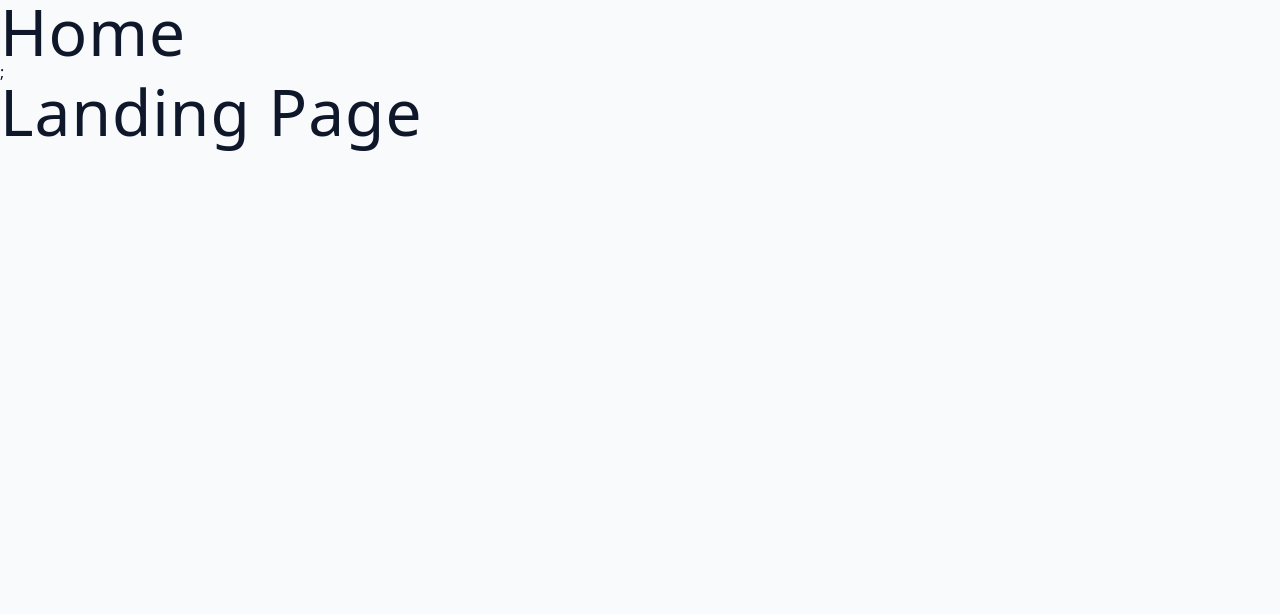
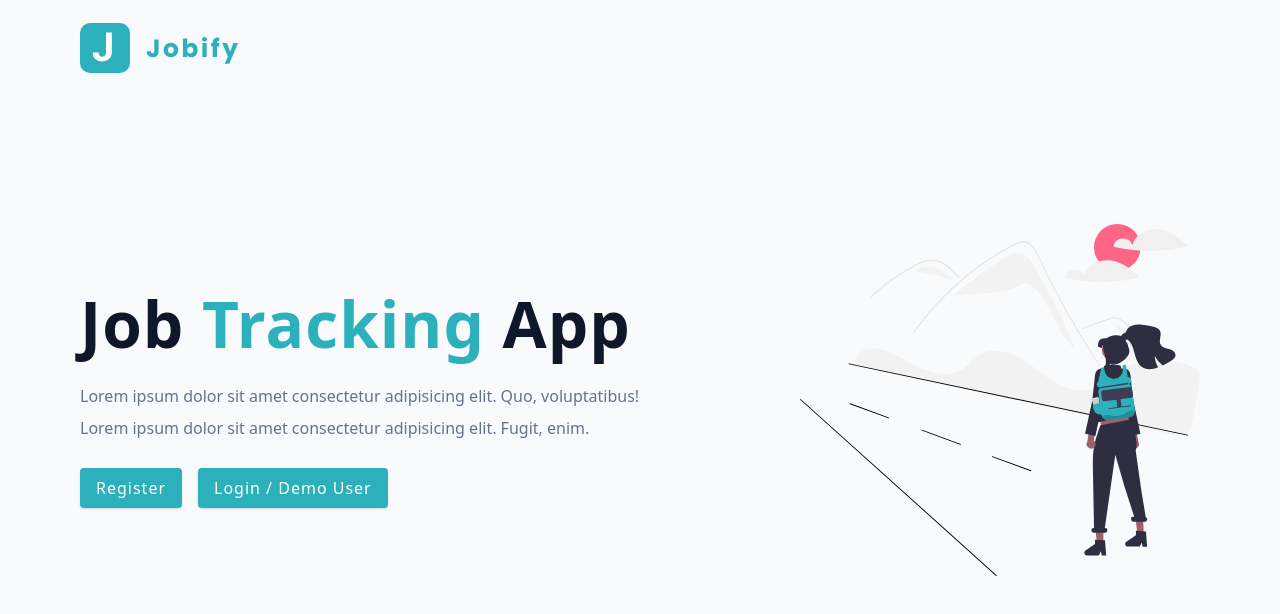
Before and after one commit to imnomee/CA-MERN-FULL, a React (Vite) app in the folder client/: page / in a window 1280 px wide. Shown: the top 614 px of the page. Built offline with nearby package versions, Linux system fonts and the light colour scheme.

Commit message:
landing page and logo done

```diff
--- /dev/null
+++ b/client/src/components/Logo.jsx
@@ -0,0 +1,7 @@
+import logo from '../assets/images/logo.svg';
+
+const Logo = () => {
+    return <img src={logo} alt="logo" className="logo" />;
+};
+
+export default Logo;
--- /dev/null
+++ b/client/src/components/index.js
@@ -0,0 +1 @@
+export { default as Logo } from './Logo';
--- a/client/src/pages/HomeLayout.jsx
+++ b/client/src/pages/HomeLayout.jsx
@@ -3,7 +3,6 @@
 const HomeLayout = () => {
     return (
         <div>
-            <h1>Home</h1>;
             <Outlet />
         </div>
     );
--- a/client/src/pages/Landing.jsx
+++ b/client/src/pages/Landing.jsx
@@ -1,5 +1,36 @@
+import Wrapper from '../assets/wrappers/LandingPage';
+import main from '../assets/images/main.svg';
+
+import { Link } from 'react-router-dom';
+import { Logo } from '../components/index';
+
 const Landing = () => {
-    return <h1>Landing Page</h1>;
+    return (
+        <Wrapper>
+            <nav>
+                <Logo />
+            </nav>
+            <div className="container page">
+                <div className="info">
+                    <h1>
+                        Job <span>tracking</span> App
+                    </h1>
+                    <p>
+                        Lorem ipsum dolor sit amet consectetur adipisicing elit.
+                        Quo, voluptatibus! Lorem ipsum dolor sit amet
+                        consectetur adipisicing elit. Fugit, enim.
+                    </p>
+                    <Link to="/register" className="btn register-link">
+                        Register
+                    </Link>
+                    <Link to="/login" className="btn">
+                        Login / Demo User
+                    </Link>
+                </div>
+                <img src={main} alt="job hunt image" className="img main-img" />
+            </div>
+        </Wrapper>
+    );
 };
 
 export default Landing;
```
Also changed, not shown: 1 other file (tests, documents, lock files or other folders).
